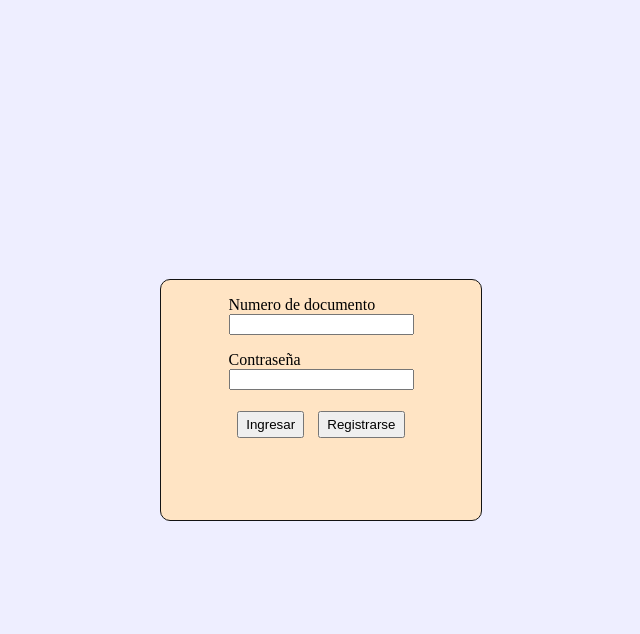
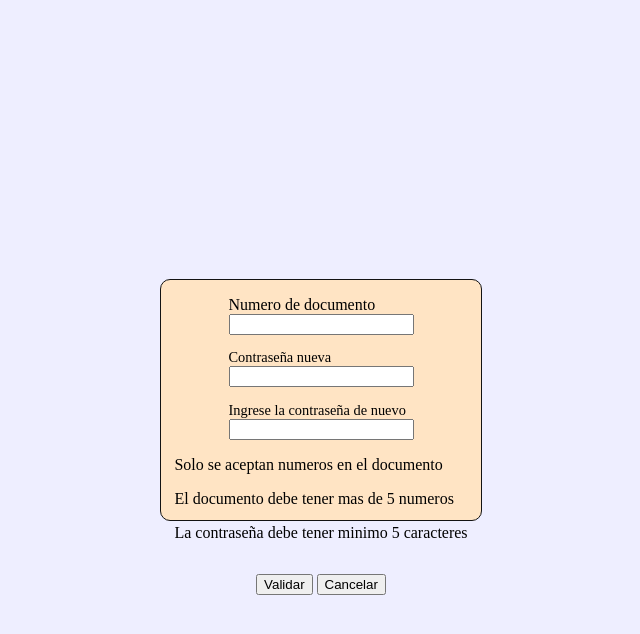
Before and after one commit to Plussbyte/Programas, a plain HTML site: page Login Program/index.html in a window 1280 px wide. Both pictures are taken after a click on the button "Registrarse". Shown: the whole page, without its empty margins (319-959 px from the left). Drawn offline with Linux system fonts and the light colour scheme.

Commit message:
Actualización 1.3

```diff
--- a/Login Program/Logic/centerLogic.mjs
+++ b/Login Program/Logic/centerLogic.mjs
@@ -1,3 +1,5 @@
-import { notLetters } from './logicOfLogin.mjs'
+import { enterLogin } from './logicOfLogin.mjs'
+import { enterCheckIn } from './logicOfCheckIn.mjs'
 
-notLetters()
+enterLogin()
+enterCheckIn()
--- /dev/null
+++ b/Login Program/Logic/logicOfCheckIn.mjs
@@ -0,0 +1,38 @@
+import { noLetters } from './utils.mjs'
+
+const interfaceCheckIn = document.getElementById('checkInInterfaceLogic')
+const interfaceLogin = document.getElementById('loginInterfaceLogic')
+
+const buttonCheckIn = document.getElementById('checkInLognLogic')
+const acceptButtonCheckIn = document.getElementById('acceptCheckinLogic')
+const cancelButtonCheckIn = document.getElementById('cancelCheckinLogic')
+export function enterCheckIn(){
+
+    /* ↓ Manejo del evento click del boton registrarse del login */
+    buttonCheckIn.addEventListener('click',()=>{
+        interfaceLogin.style.display = 'none'
+
+        interfaceCheckIn.style.display = 'flex'
+    })
+
+    /* ↑ Manejo del evento click del boton registrarse del login */
+
+
+    /* ↓ Manejo del evento click del boton validar de registrarse */
+    acceptButtonCheckIn.addEventListener('click',()=>{
+        let iteratorNoLettersCheckIn
+        noLetters(iteratorNoLettersCheckIn)
+    })
+
+    /* ↑ Manejo del evento click del boton validar de registrarse */
+
+
+    /* ↓ Manejo del evento click del boton Cancelar de registrarse */
+    cancelButtonCheckIn.addEventListener('click',()=>{
+        interfaceLogin.style.display = 'flex'
+
+        interfaceCheckIn.style.display = 'none'
+    })
+
+    /* ↑ Manejo del evento click del boton Cancelar de registrarse */
+}
--- a/Login Program/Logic/logicOfLogin.mjs
+++ b/Login Program/Logic/logicOfLogin.mjs
@@ -1,12 +1,14 @@
-const buttonAccept = document.getElementById('acceptLognLogic')
-const inputDocument = document.getElementById('documentLognLogic')
 const allLogin = document.getElementById('loginLogic')
 
 const errorTextLetters = document.getElementById('errorNumberLognLogic')
 const errorFiveNum = document.getElementById('errorFiveNumLognLogic')
 const errorTextPassword = document.getElementById('errorPasswordLognLogic')
 
-export function notLetters(){ // <- <- Funcion la cual hace que el input del documento solo reciba números
+const containerButtons = document.getElementById('containerButtonsLogic')
+const buttonAccept = document.getElementById('acceptLognLogic')
+const inputDocument = document.getElementById('documentLognLogic')
+
+export function enterLogin(){ // <- <- Funcion la cual hace que el input del documento solo reciba números
 
     /* ↓ Manejo del evento click del boton ingresar del login */
     buttonAccept.addEventListener('click',()=>{
@@ -28,14 +30,17 @@ export function notLetters(){ // <- <- Funcion la cual hace que el input del doc
             if(stringInpDoc.length < 6){
                 errorFiveNum.style.display = 'flex'
                 errorTextLetters.style.display = 'none'
+                containerButtons.style.margin = '0'
 
             } else if(errorIndicatorLetters < stringInpDoc.length) {
                 errorTextLetters.style.display = 'flex'
                 errorFiveNum.style.display = 'none'
+                containerButtons.style.margin = '0'
 
             } else {
                 errorTextLetters.style.display = 'none'
                 errorFiveNum.style.display = 'none'
+                containerButtons.style.margin = '1em'
                 enterIterador = 1
             }
         }
@@ -43,7 +48,7 @@ export function notLetters(){ // <- <- Funcion la cual hace que el input del doc
 
         function enterLogin(){
             if(enterIterador === 1){
-                allLogin.style.display = 'none'
+                console.log('Documento exitoso')
             }
         }
 
--- /dev/null
+++ b/Login Program/Logic/utils.mjs
@@ -0,0 +1,15 @@
+export function noLetters(variable, iterator){
+    let string = variable.value.toString() // <- <- Cambia el tipo de dato a string ya que split solo admite string
+            let array = string.split('') // <- <- Convierte la variable en un arreglo, lo separa cada que halla una letra
+
+            iterator = 0
+
+            for(let i = 0;i<string.length;i++){
+                for(let a = 0;a<10;a++){
+                    if(array[i] == a){
+                        iterator += 1
+                    } else {}
+                }
+            }
+            console.log('Operacion terminada')
+}
--- /dev/null
+++ b/Login Program/Styles/checkInStyle.css
@@ -0,0 +1,39 @@
+/* ↓ Estilos de la interfaz de registro (Registrarse) */
+.checkInInterfaceStyle{
+    display: none;
+    align-items: center;
+    flex-direction: column;
+    position: absolute;
+    top: 50%;
+    left: 50%;
+    transform: translate(-50%,-50%);
+    height: 15em;
+    width: 20em;
+    background-color: bisque;
+    border: 1px rgb(19, 19, 19) solid;
+    border-radius: 10px;
+}
+
+    /* ↓ Estilos de los inputs (Datos de usuario para registrarse) */
+        .containerDocumentCheckIn p{
+            word-wrap: break-word;
+            margin-bottom: 0;
+        }
+        .containerPasswordCheckIn p{
+            word-wrap: break-word;
+            font-size: .9em;
+            margin-bottom: 0;
+        }
+
+    /* ↑ Estilos de los inputs (Datos de usuario para registrarse) */
+
+
+    /* ↓ Estilos botones Registro de usuarios */
+
+        .containerButtonsCheckIn{
+            margin-top: 1em;
+        }
+
+    /* ↑ Estilos botones Registro de usuarios */
+
+/* ↑ Estilos de la interfaz de registro (Registrarse) */
--- a/Login Program/Styles/mainLogic.css
+++ b/Login Program/Styles/loginStyle.css
@@ -3,7 +3,7 @@ body{
 }
 
 /* ↓ Estilos del ingreso (LOGIN) */
-.loginStyle{
+.loginInterfaceStyle{
     display: flex;
     align-items: center;
     flex-direction: column;
@@ -24,13 +24,6 @@ body{
     /* ↑ Estilos de los inputs ( Datos usuario ) */
 
 
-    /* ↓ Estilos de los botones ingresar y registrarsen */
-    .containerButtonsLogic{
-        margin-top: 1em;
-    }
-    /* ↑ Estilos de los botones ingresar y registrarsen */
-
-
     /* ↓ Estructura para los errores del ingreso  */
        .errorNumberLognStyle{
         display:none;
@@ -47,6 +40,9 @@ body{
 
 
     /* ↓ Estilos de los botones ingresar y registrarsen  */
+    .containerButtonsStyle{
+        margin-top: 1em;
+    }
         .acceptLognStyle{
             margin: 5px;
             height: 2em;
--- a/Login Program/index.html
+++ b/Login Program/index.html
@@ -3,14 +3,14 @@
 <head>
     <meta charset="UTF-8">
     <meta name="viewport" content="width=device-width, initial-scale=1.0">
-    <link rel="stylesheet" href="Styles/mainLogic.css">
+    <link rel="stylesheet" href="Styles/loginStyle.css">
+    <link rel="stylesheet" href="Styles/checkInStyle.css">
     <title>Document</title>
 </head>
 <body>
     <!-- Este programa es una prueba de un ingreso a alguna plataforma (LOGIN) -->
 
-    <div class="loginStyle" id="loginLogic"><!-- Aquí va toda la parte del ingreso (LOGIN) -->
-
+    <div class="loginInterfaceStyle" id="loginInterfaceLogic"><!-- Aquí va toda la parte del ingreso (LOGIN) -->
 
         <!-- ↓ Estructura de los inputs ( Datos usuario ) -->
         <div>
@@ -26,21 +26,54 @@
 
 
         <!-- ↓ Estructura para los errores del ingreso -->
-        <p class="errorNumberLognStyle" id="errorNumberLognLogic">Error solo se aceptan numeros en el documento</p>
-        <p class="errorFiveNumLognStyle" id="errorFiveNumLognLogic">Error el documento debe tener mas de 5 numeros</p>
+        <p class="errorNumberLognStyle" id="errorNumberLognLogic">Solo se aceptan numeros en el documento</p>
+        <p class="errorFiveNumLognStyle" id="errorFiveNumLognLogic">El documento debe tener mas de 5 numeros</p>
         <p class="errorPasswordLognStyle" id="errorPasswordLognLogic">Error contraseña incorrecta</p>
         <!-- ↑ Estructura para los errores del ingreso -->
 
 
         <!-- ↓ Estructura de los botones ingresar y registrarsen -->
-        <div class="containerButtonsLogic" >
+        <div class="containerButtonsStyle" id="containerButtonsLogic" >
             <input class="acceptLognStyle" id="acceptLognLogic" type="button" value="Ingresar">
             <input class="checkInLognStyle" id="checkInLognLogic" type="button" value="Registrarse">
         </div>
         <!-- ↑ Estructura de los botones ingresar y registrarsen -->
 
+    </div>
+
+    <!-- ↓ Estructura interfaz para registrarse -->
+    <div class="checkInInterfaceStyle" id="checkInInterfaceLogic">
+        <!-- ↓ Estructura inputs (Datos clientes para registrarse) -->
+        <div class="containerDocumentCheckIn">
+            <p>Numero de documento</p>
+            <input type="text">
+        </div>
+
+        <div class="containerPasswordCheckIn">
+            <p>Contraseña nueva</p>
+            <input type="password">
+            <p>Ingrese la contraseña de nuevo</p>
+            <input type="text">
+        </div>
+        <!-- ↑ Estructura inputs (Datos clientes para registrarse) -->
+
+        <!-- ↓ Estructura errores del registro -->
+        <div class="containerErrorsCheckIn">
+            <p>Solo se aceptan numeros en el documento</p>
+            <p>El documento debe tener mas de 5 numeros</p>
+            <p>La contraseña debe tener minimo 5 caracteres </p>
+        </div>
+        <!-- ↑ Estructura errores del registro -->
+
+        <!-- ↓ Estructura botones validar y cancelar -->
+        <div class="containerButtonsCheckIn">
+         <input class="acceptCheckinStyle" id="acceptCheckinLogic" type="button" value="Validar">
+         <input class="cancelCheckinStyle" id="cancelCheckinLogic"type="button" value="Cancelar">
+        </div>
+        <!-- ↑ Estructura botones validar y cancelar -->
 
     </div>
+    <!-- ↑ Estructura interfaz para registrarse -->
 
     <div class="allStyle" id="allLogic" ><!-- Aquí va todo el contenido de la pagina -->
 
```
Lines whose indentation alone changed are shown as unchanged.
